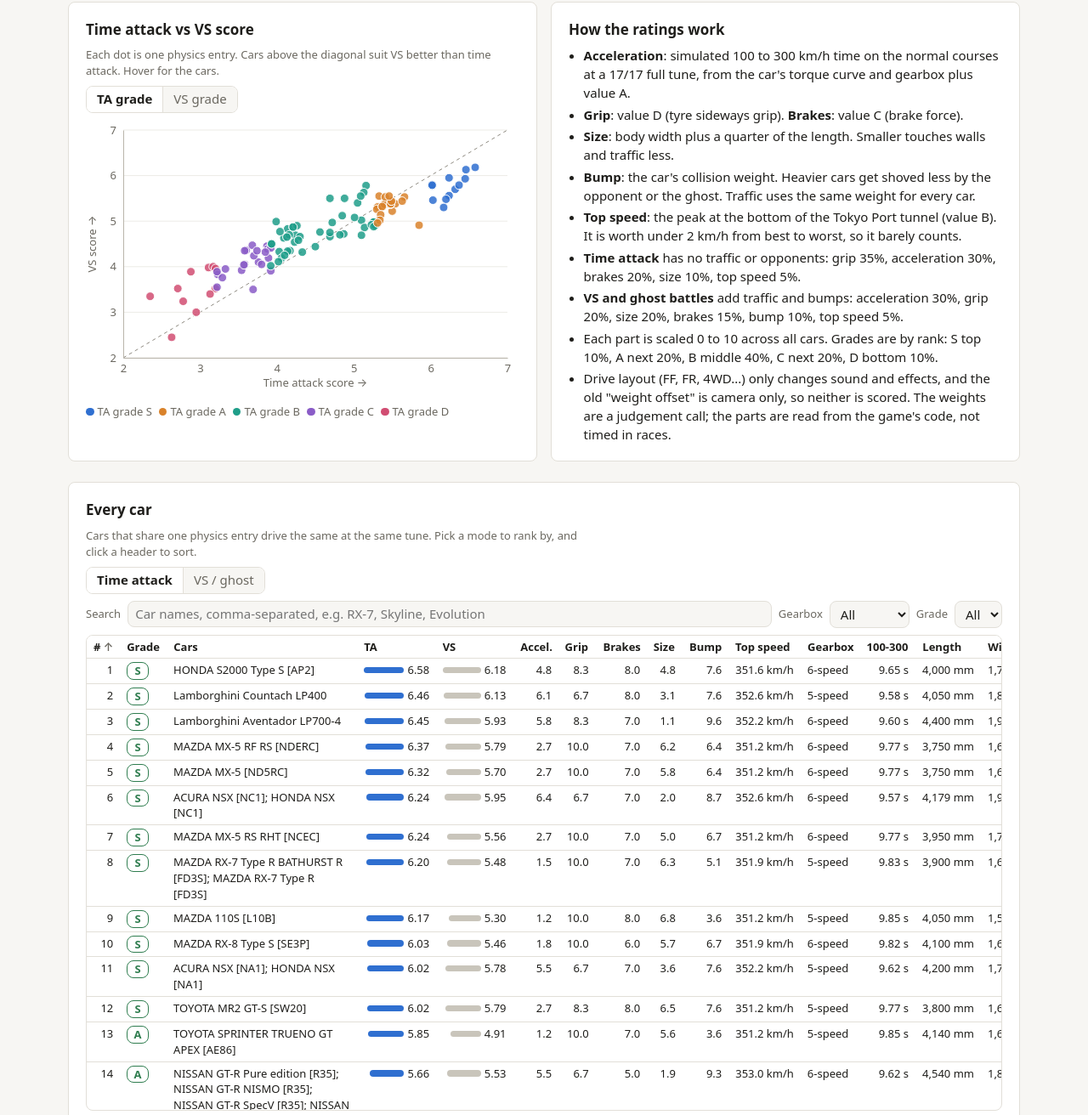
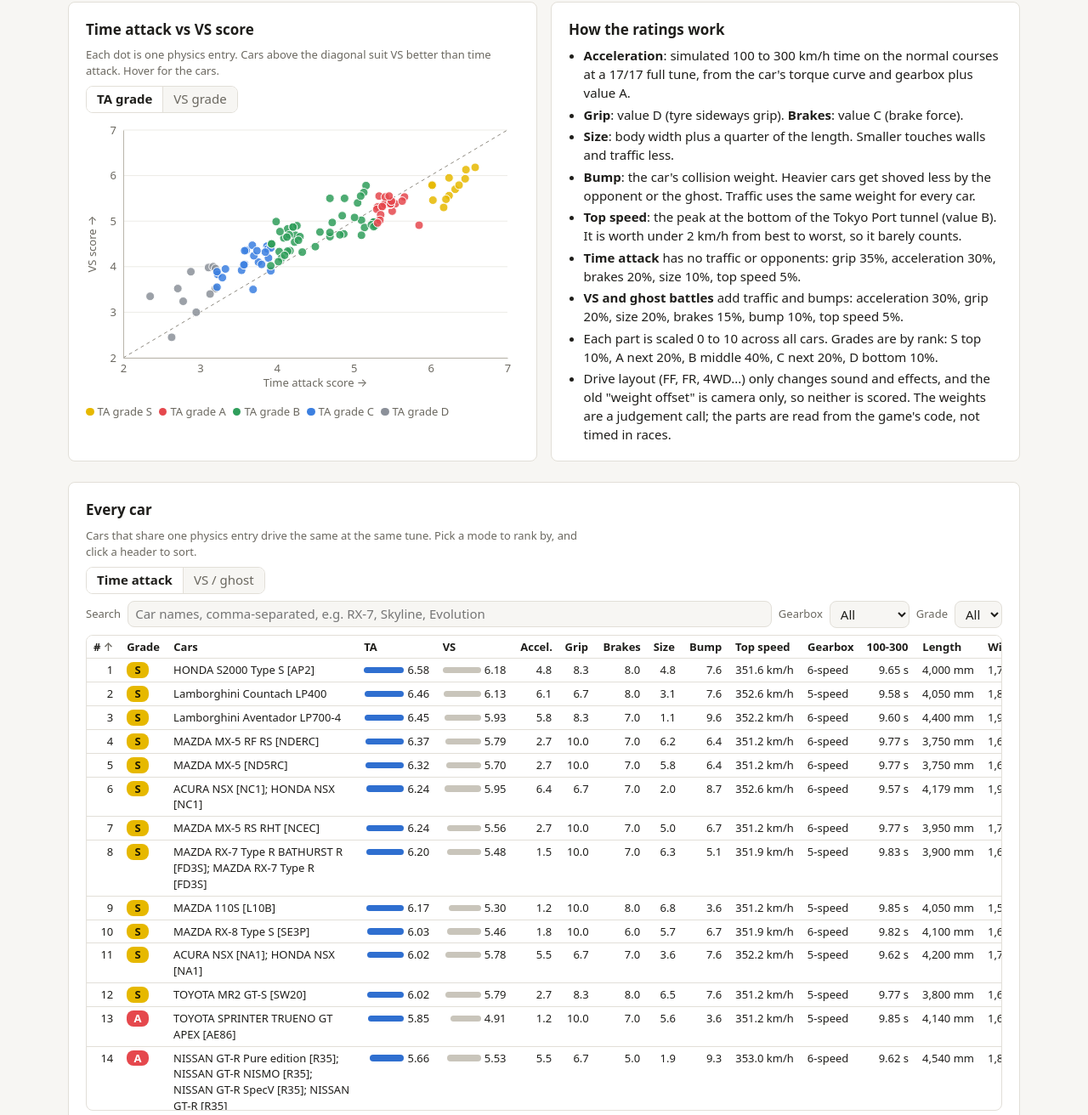
Before and after one commit to FireflyHM/wmmt6rr-car-ratings, a plain HTML site: page index.html in a window 1280 px wide. Shown: the part 164-1476 px from the top of the page at 85% size. Drawn offline with nearby package versions, Linux system fonts and the light colour scheme.

Commit message:
Grade colours (S yellow, A red, B green, C blue, D grey); fix overlapping chart labels
Co-Authored-By: Claude Opus 5.5 <noreply@anthropic.com>

```diff
--- a/index.html
+++ b/index.html
@@ -125,11 +125,13 @@ window.dash = (function () {
   .cr-small th:first-child, .cr-small td:first-child { text-align: left; }
   .cr-small th { font-weight: var(--cds-font-weight-medium); }
   .cr-scroll { overflow-x: auto; }
-  .cr-grade { display: inline-block; min-width: 1.6rem; text-align: center; border-radius: var(--cds-radius); padding: 0 var(--cds-pad-xs); font-weight: 600; border: 1px solid currentColor; }
-  .cr-grade.g-S, .cr-grade.g-A { color: var(--color-ok); }
-  .cr-grade.g-B { color: var(--color-fg-muted); }
-  .cr-grade.g-C { color: var(--color-warn); }
-  .cr-grade.g-D { color: var(--color-bad); }
+  .cr { --grade-S: #e6b800; --grade-A: #e5484d; --grade-B: #2f9e5b; --grade-C: #3b7fe0; --grade-D: #8b9099; }
+  .cr-grade { display: inline-block; min-width: 1.6rem; text-align: center; border-radius: var(--cds-radius); padding: 0 var(--cds-pad-xs); font-weight: 600; color: #fff; }
+  .cr-grade.g-S { background: var(--grade-S); color: #1f1a00; }
+  .cr-grade.g-A { background: var(--grade-A); }
+  .cr-grade.g-B { background: var(--grade-B); }
+  .cr-grade.g-C { background: var(--grade-C); }
+  .cr-grade.g-D { background: var(--grade-D); }
   .cr-bar { display: flex; align-items: center; gap: var(--cds-gap-xs); justify-content: flex-end; }
   .cr-bar i { display: inline-block; height: 0.45rem; border-radius: 999px; background: var(--cds-chart-muted); }
   .cr-raw { color: var(--color-fg-muted); }
@@ -351,7 +353,8 @@ dash.calc('ratio_table', {
   const GRADES = ['S', 'A', 'B', 'C', 'D'];
   const f1 = d3.format('.1f'), f2 = d3.format('.2f'), fInt = d3.format(','), fRpm = d3.format(',');
   const signed = (v) => (v > 0 ? '+' : '') + v;
-  const gradeColor = (g) => dash.colors[GRADES.indexOf(g)] || dash.colors[0];
+  // Grade colours chosen by the user: S yellow, A red, B green, C blue, D grey.
+  const gradeColor = (g) => (GRADES.includes(g) ? `var(--grade-${g})` : 'var(--cds-chart-muted)');
 
   // Shared chart helpers.
   function axes(svg, x, y, w, h, m, o) {
@@ -540,7 +543,7 @@ dash.calc('ratio_table', {
     box.textContent = '';
     const pts = P.data.map((r) => ({ km: +r.m / 1000, kmh: +r.kmh, h: +r.height }));
     const w = Math.max(300, box.clientWidth);
-    const h1 = 230, h2 = 110, gap = 24, h = h1 + gap + h2 + 40;
+    const h1 = 230, h2 = 110, gap = 24, h = h1 + gap + h2 + 56;
     const m = { top: 14, right: 16, left: 52 };
     const x = d3.scaleLinear(d3.extent(pts, (p) => p.km), [m.left, w - m.right]);
     const ylo = Math.floor(d3.min(pts, (p) => p.kmh) - 1), yhi = Math.ceil(d3.max(pts, (p) => p.kmh) + 1);
@@ -613,7 +616,7 @@ dash.calc('ratio_table', {
     if (top) {
       const tx = x(+top.kmh);
       svg.append('rect').attr('x', tx - 3).attr('width', 6).attr('y', m.top).attr('height', h - m.bottom - m.top).style('fill', 'var(--cds-chart-muted)').attr('opacity', 0.5);
-      svg.append('text').attr('x', tx - 6).attr('y', m.top + 12).attr('text-anchor', 'end').attr('fill', 'var(--cds-text-secondary)').style('font-size', 'var(--cds-font-size-caption)').text(`Drag limit ${f1(+top.kmh)} km/h`);
+      svg.append('text').attr('x', tx + 8).attr('y', h - m.bottom - 8).attr('text-anchor', 'start').attr('fill', 'var(--cds-text-secondary)').style('font-size', 'var(--cds-font-size-caption)').text(`Drag limit ${f1(+top.kmh)} km/h`);
     }
     const gearsN = d3.groups(ls, (r) => r.gear).sort((a, b) => a[0] - b[0]);
     for (const [gear, pts] of gearsN) {
```
